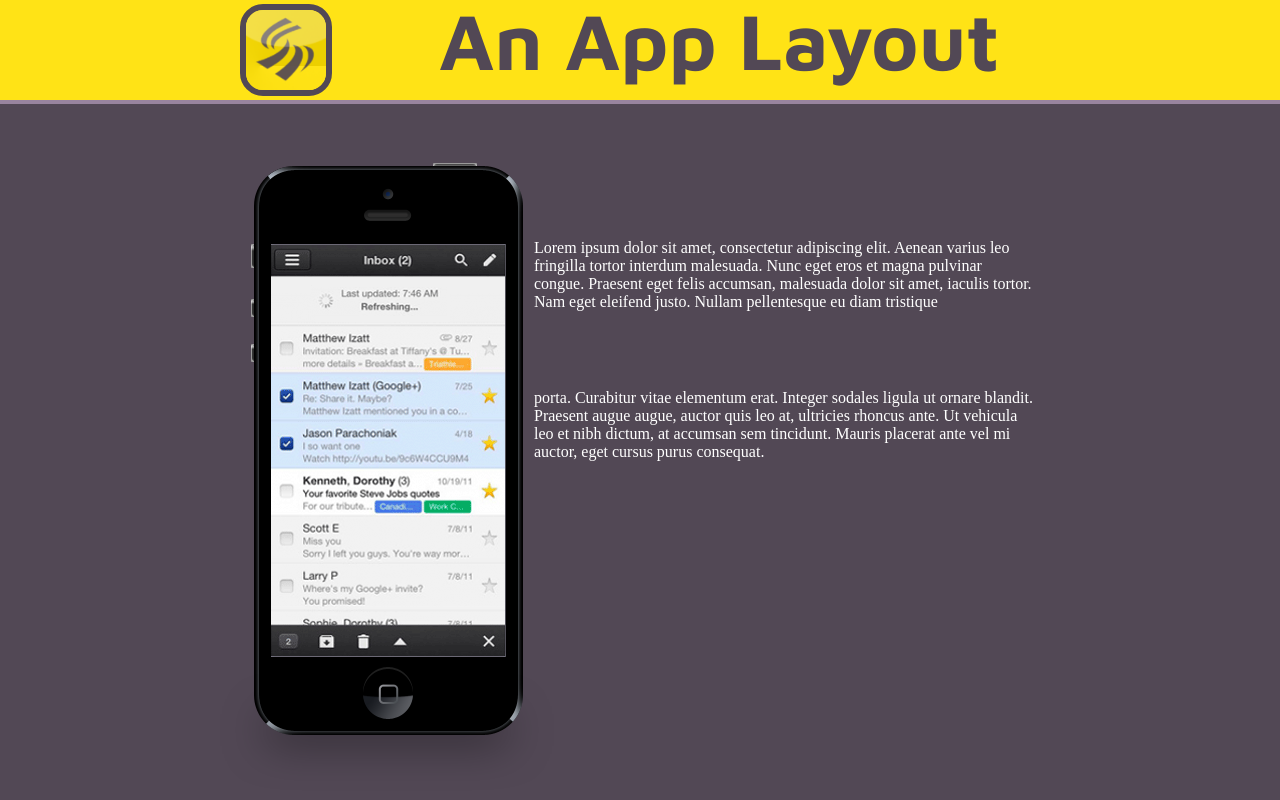
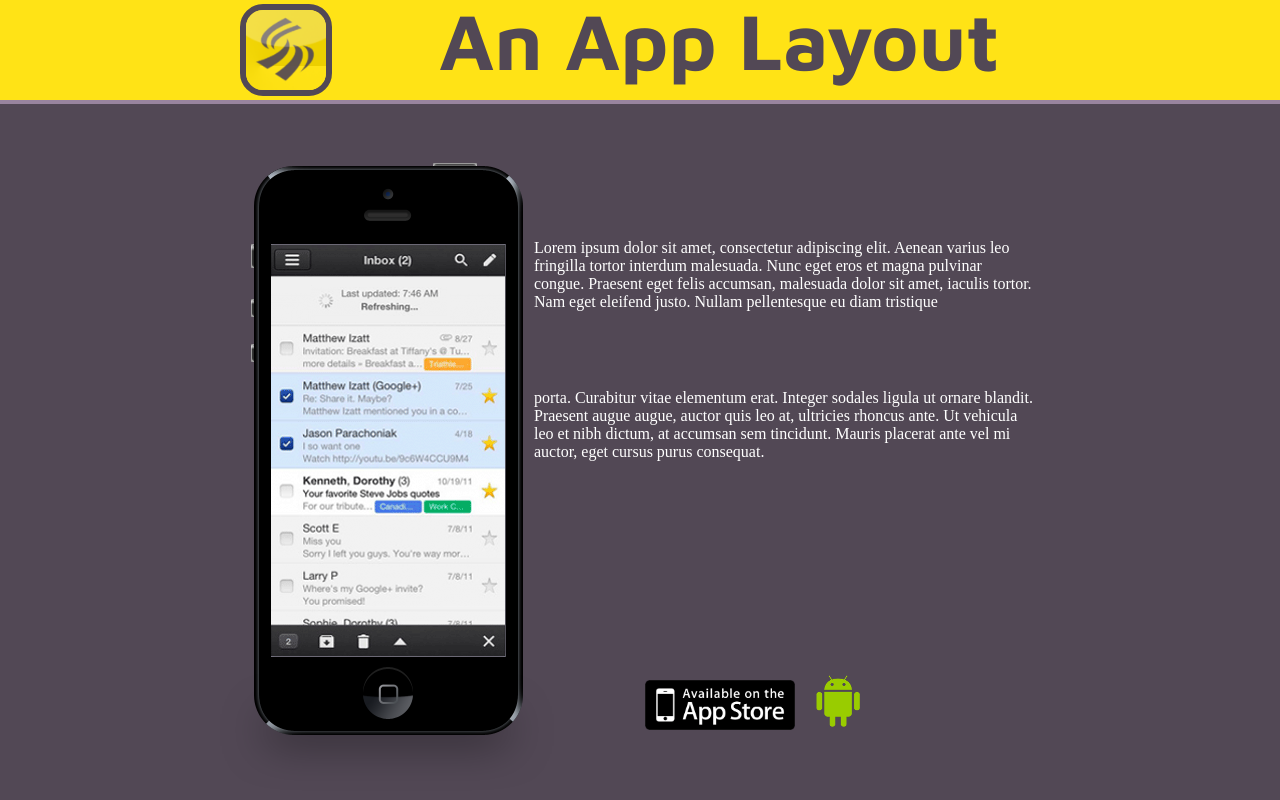
Before and after one commit to the4dpatrick/app-layout, a plain HTML site: page index.html in a window 1280 px wide. Shown: the top 800 px of the page. Drawn offline with Linux system fonts and the light colour scheme.

Commit message:
add appstore icons

```diff
--- a/css/style.css
+++ b/css/style.css
@@ -62,6 +62,23 @@
     position: absolute;
     top: 135px;
 }
+#appstore {
+    width: 150px;
+    position: absolute;
+    top: 576px;
+    left: 50%;
+    margin-left: -75px;
+	cursor:pointer;
+
+}
+#android {
+
+    position: absolute;
+    width: 52px;
+    top: 571px;     left: 50%;
+    margin-left: 92px;
+
+}
 .info1 {
 	padding-top: 150px;
 }
--- a/index.html
+++ b/index.html
@@ -24,6 +24,8 @@
 				<img src="images/screens/screen2.png" class="screen"id="screen2">
 				<p class="info0">Lorem ipsum dolor sit amet, consectetur adipiscing elit. Aenean varius leo fringilla tortor interdum malesuada. Nunc eget eros et magna pulvinar congue. Praesent eget felis accumsan, malesuada dolor sit amet, iaculis tortor. Nam eget eleifend justo. Nullam pellentesque eu diam tristique</p>
 			<p class="info1"> porta. Curabitur vitae elementum erat. Integer sodales ligula ut ornare blandit. Praesent augue augue, auctor quis leo at, ultricies rhoncus ante. Ut vehicula leo et nibh dictum, at accumsan sem tincidunt. Mauris placerat ante vel mi auctor, eget cursus purus consequat.</p>
+			<img src="images/appstore.png" id="appstore">
+			<img src="images/android.png" id="android">
 			</div>
 		</div>
 		<div id="features">
```
Also changed, not shown: images/android.png (added), images/appstore.png (added).
